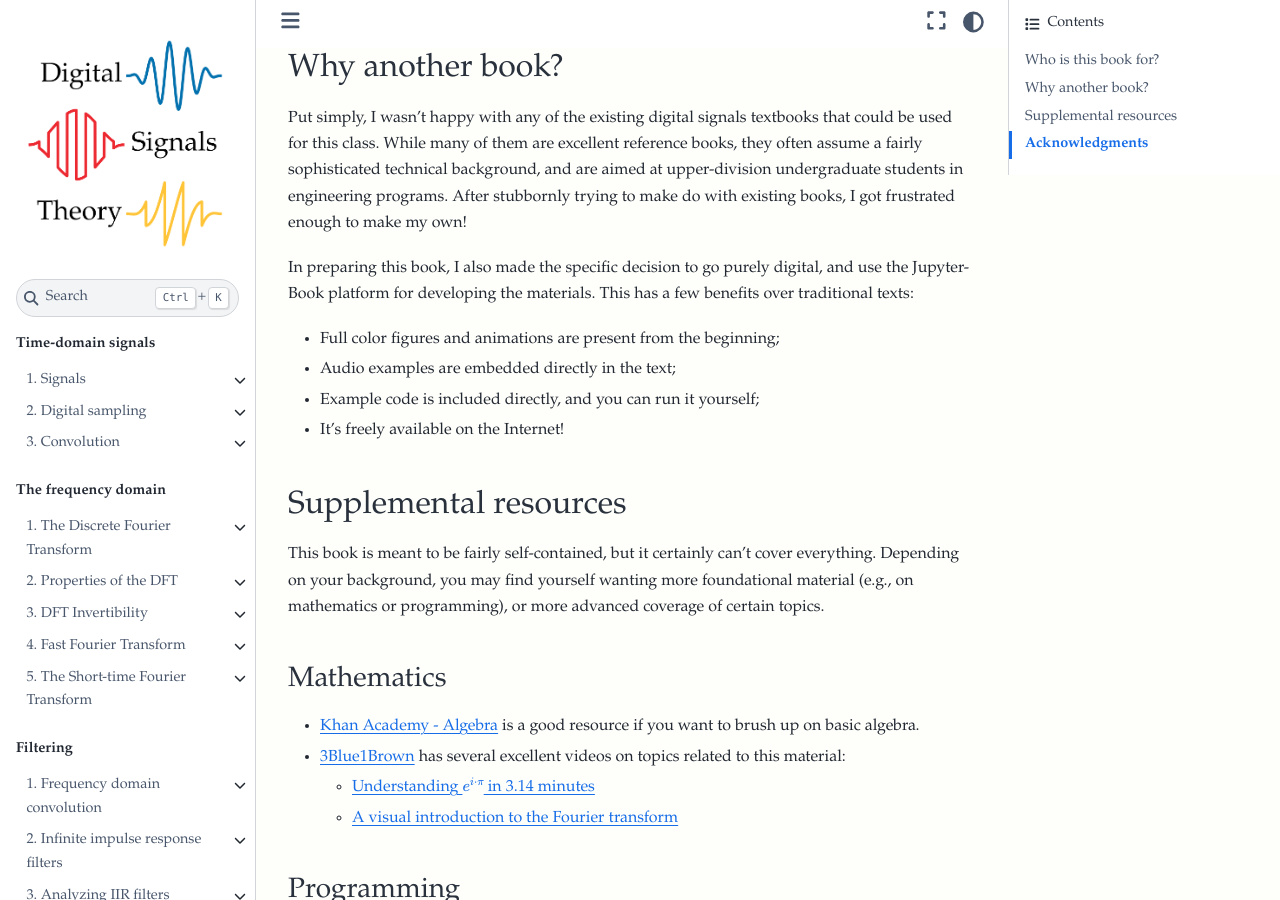
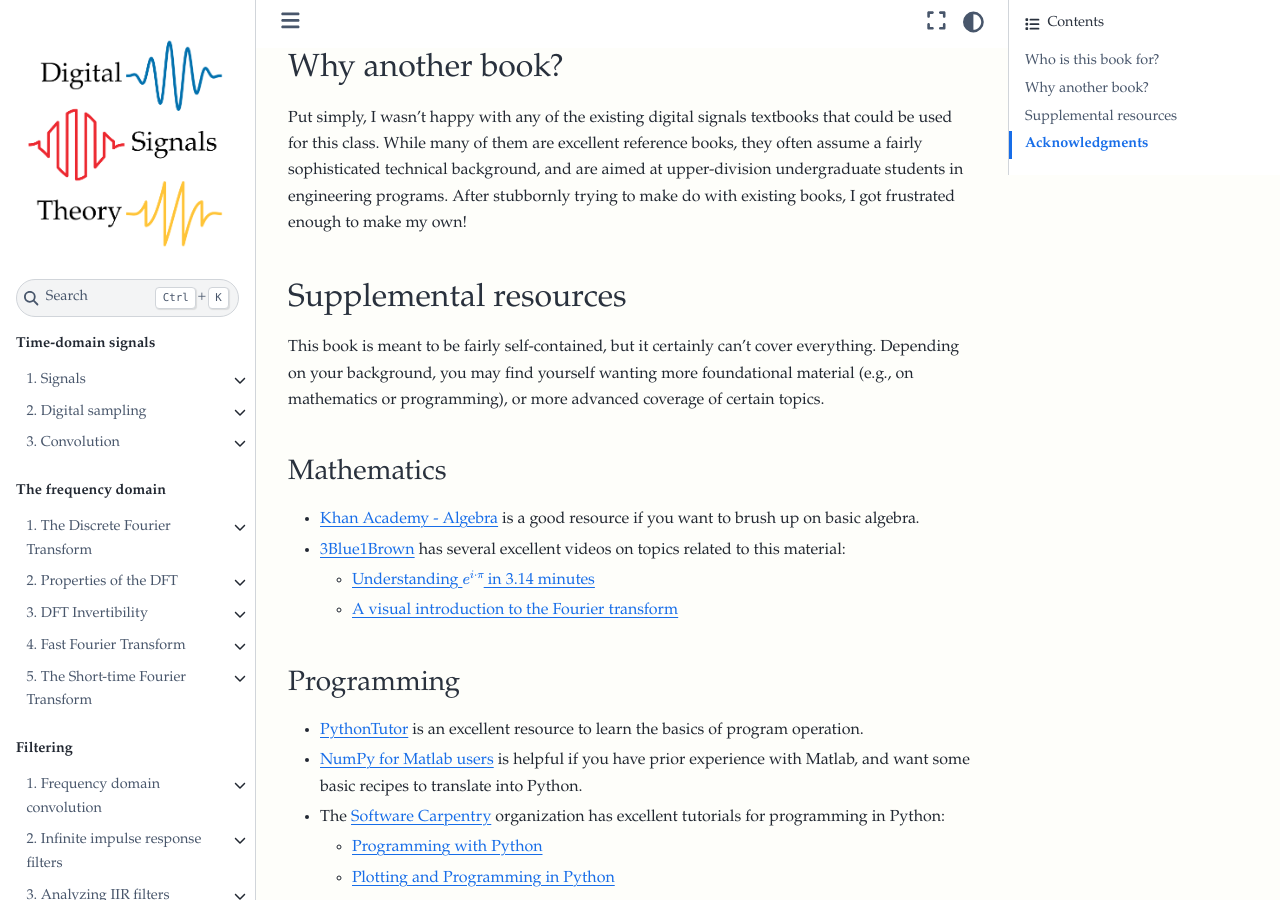
Before and after one commit to bmcfee/dstbook, a Jupyter Book: the page built from content/intro.md, in a window 1280 px wide and 900 px high, scrolled down 818 px. Built offline with Jupyter Book 1.0.4 settings and Sphinx 7.4.7 and the Sphinx Book theme 1.1.4, drawn with Linux system fonts in a browser that asks for light colours; pages that are not in the unit, such as notebooks, are missing from menus; cross-references to code outside the pages are shown as plain code.

Commit message:
removed textual references to animation

```diff
--- a/content/intro.md
+++ b/content/intro.md
@@ -25,14 +25,6 @@ That said, we do have to start somewhere, and I generally expect readers to have
 Put simply, I wasn't happy with any of the existing digital signals textbooks that could be used for this class.
 While many of them are excellent reference books, they often assume a fairly sophisticated technical background, and are aimed at upper-division undergraduate students in engineering programs.
 After stubbornly trying to make do with existing books, I got frustrated enough to make my own!
-
-In preparing this book, I also made the specific decision to go purely digital, and use the Jupyter-Book platform for developing the materials.
-This has a few benefits over traditional texts:
-
-- Full color figures and animations are present from the beginning;
-- Audio examples are embedded directly in the text;
-- Example code is included directly, and you can run it yourself;
-- It's freely available on the Internet!
 
 ## Supplemental resources
 
```
Also changed, not shown: 1 other file.
